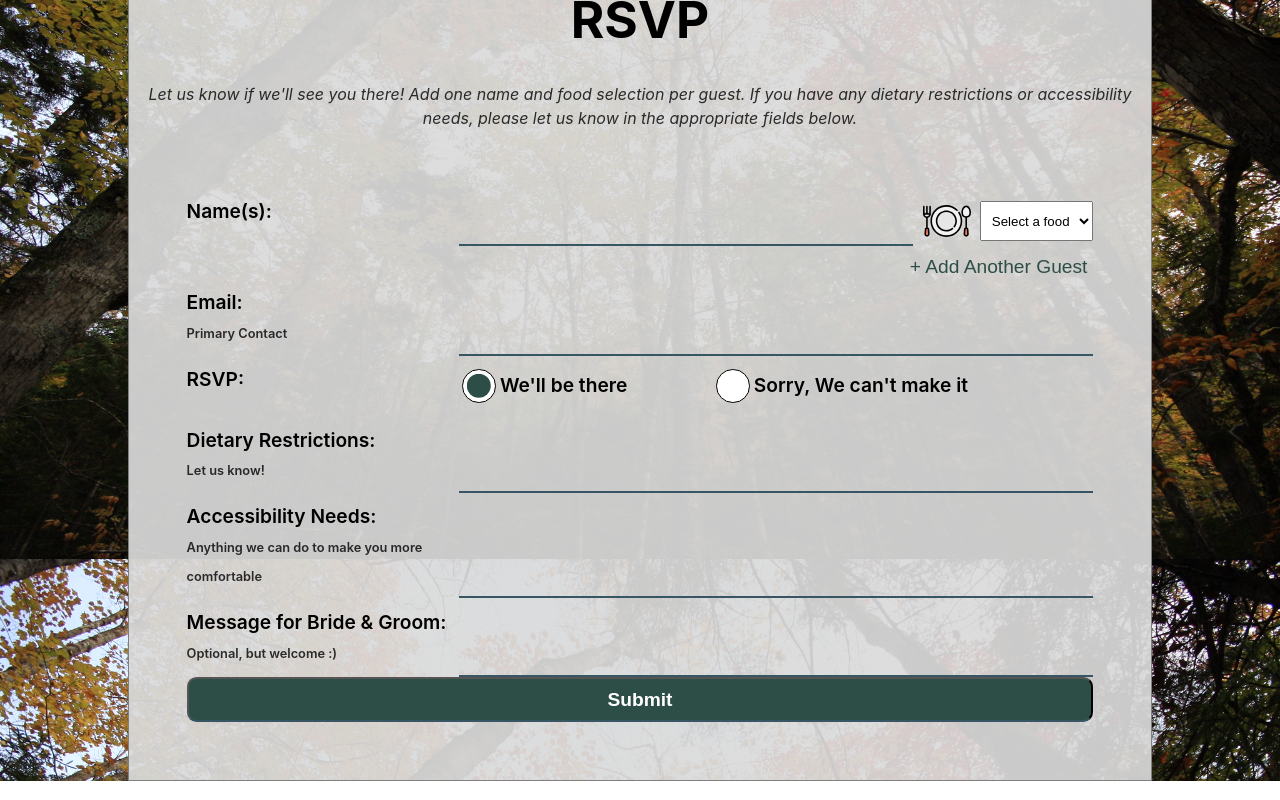
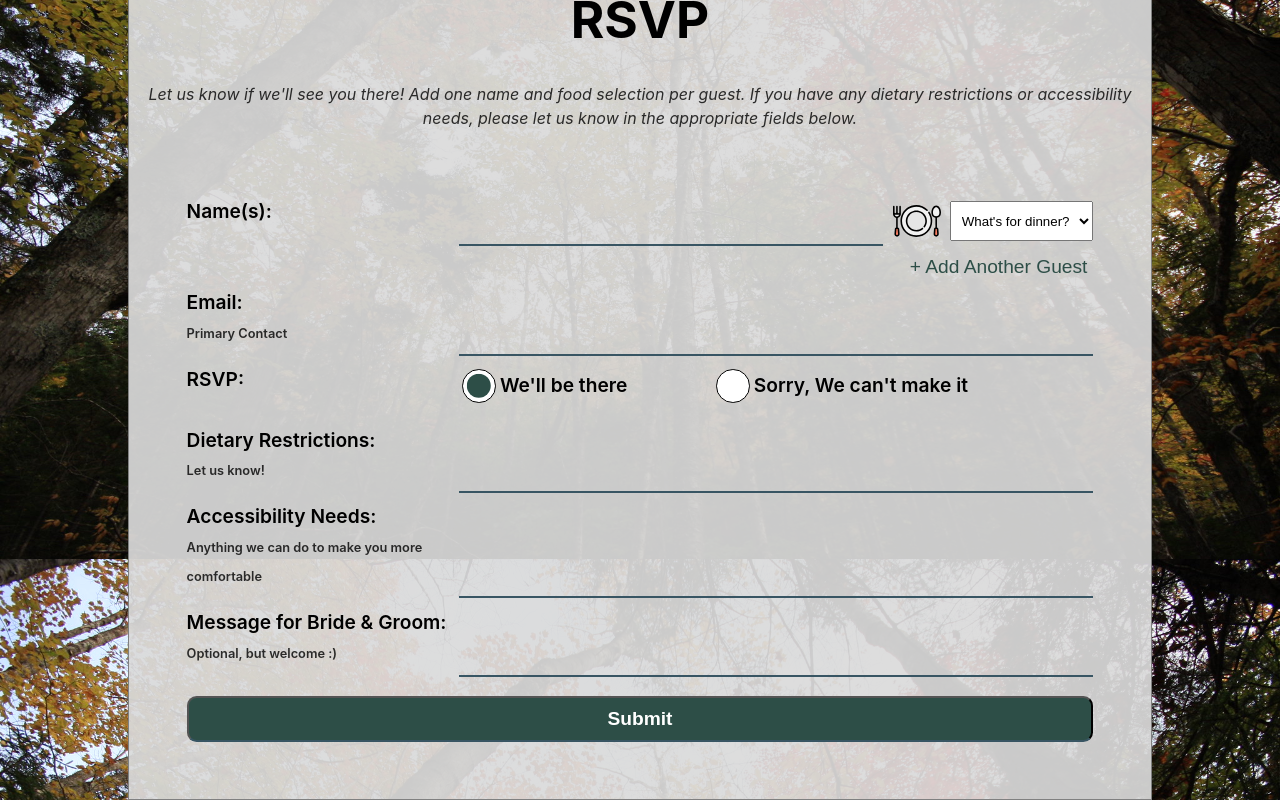
Before and after one commit to aidanbell/wedding-website, a React (Vite) app: page /rsvp in a window 1280 px wide. Shown: the part 294-1094 px from the top of the page. Built offline with nearby package versions, Linux system fonts and the light colour scheme.

Commit message:
Minor fixes

```diff
--- a/src/pages/RSVP/RSVP.css
+++ b/src/pages/RSVP/RSVP.css
@@ -132,6 +132,7 @@ button.add {
   font-weight: 600;
   padding: 0.5em;
   border-radius: 0.5em;
+  margin-top: 1em;
   cursor: pointer;
   transition: all 0.2s ease-in-out;
 }
--- a/src/pages/RSVP/RSVP.tsx
+++ b/src/pages/RSVP/RSVP.tsx
@@ -158,7 +158,7 @@ export default function RSVP() {
                     value={guest.food}
                     onChange={handleFormChange}>
                     <option value="" disabled>
-                      Select a food
+                      What's for dinner?
                     </option>
                     <option value="chicken">Chicken</option>
                     <option value="beef">Beef</option>
```
